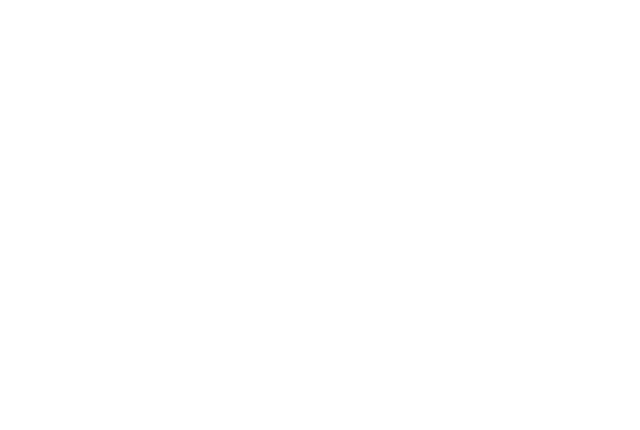
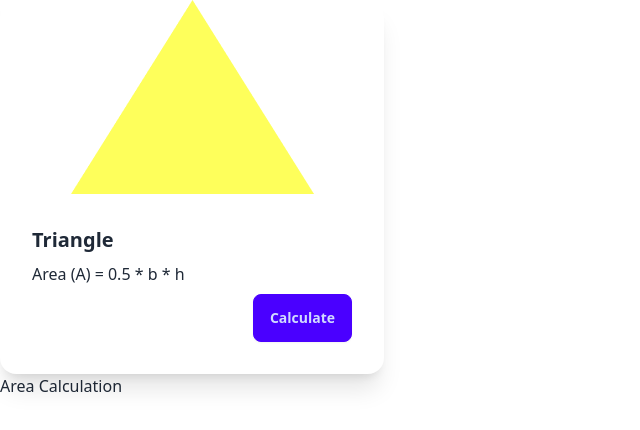
Before and after one commit to TajTanvir1/Geometry-Genius, a plain HTML site: page index.html in a window 1280 px wide. Shown: the whole page, without its empty margins (0-640 px from the left). Drawn offline with nearby package versions, Linux system fonts and the light colour scheme.

Commit message:
Triangle Card struture add

```diff
--- a/index.html
+++ b/index.html
@@ -1,11 +1,43 @@
 <!DOCTYPE html>
 <html lang="en">
+
 <head>
    <meta charset="UTF-8">
    <meta name="viewport" content="width=device-width, initial-scale=1.0">
    <title>Geometry Genius</title>
+
+   <!-- Daisy UI & Tailwind CSS -->
+   <link href="https://cdn.jsdelivr.net/npm/daisyui@4.7.2/dist/full.min.css" rel="stylesheet" type="text/css" />
+   <script src="https://cdn.tailwindcss.com"></script>
 </head>
+
 <body>
+   <header>
+
+   </header>
+   <main>
+      <!-- Shape Card Container -->
+      <div>
+         <!-- Triangle Card -->
+         <div class="card w-96 bg-base-100 shadow-xl">
+            <figure><img src="images/triangle.png" alt="Triangle Card" />
+            </figure>
+            <div class="card-body">
+               <h2 class="card-title">Triangle</h2>
+               <p>Area (A) = 0.5 * b * h</p>
+               <div class="card-actions justify-end">
+                  <button class="btn btn-primary">Calculate</button>
+               </div>
+            </div>
+         </div>
+      </div>
+
+      <!-- Area Calculation container -->
+      <div>
+         <h3>Area Calculation</h3>
+      </div>
+   </main>
 
 </body>
+
 </html>
--- /dev/null
+++ b/tailwind.config.js
@@ -0,0 +1,8 @@
+/** @type {import('tailwindcss').Config} */
+module.exports = {
+   content: ["./src/**/*.{html,js}"],
+   theme: {
+     extend: {},
+   },
+   plugins: [],
+ }
```
Also changed, not shown: images/ellipse.png (added), images/parallelogram.png (added), images/pentagon.png (added), images/rectangle.png (added), images/rhombus.png (added), images/triangle.png (added).
